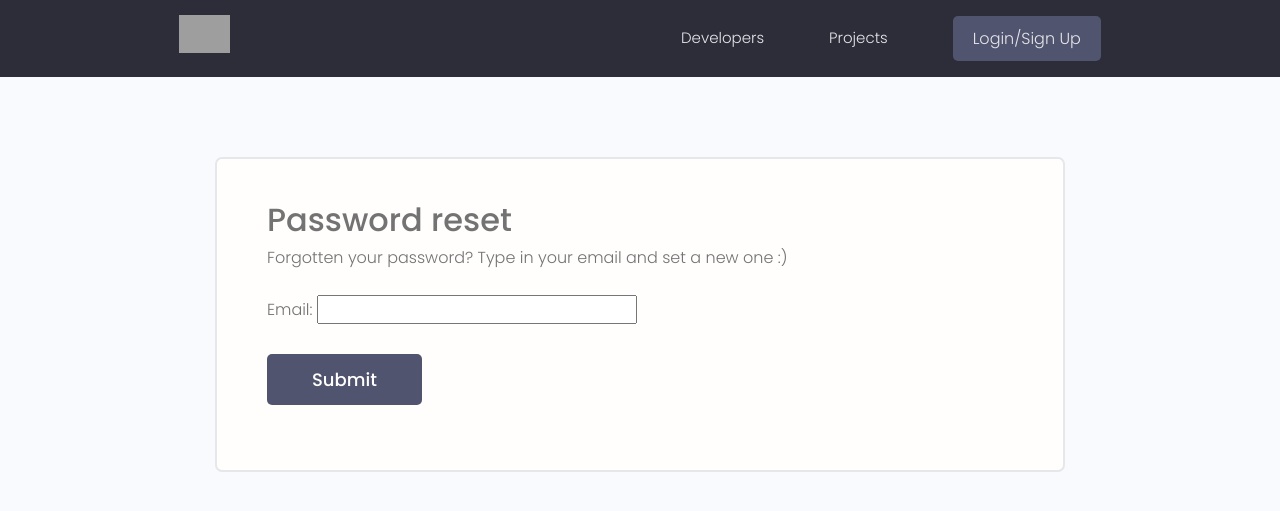
After one commit to Simon-zps/Django-devsearch, a Django app: page /reset_password/ in a window 1280 px wide. The commit adds this page. Shown: the top 511 px of the page. Run offline with Django 4.2, Linux system fonts and the light colour scheme; some libraries are stand-ins or nearby versions; grey boxes are pictures that could not be loaded.

Commit message:
Password reset customization

```diff
--- a/devsearch/urls.py
+++ b/devsearch/urls.py
@@ -3,12 +3,19 @@ from django.contrib import admin
 from django.urls import path, include
 from django.conf import settings
 from django.conf.urls.static import static
+from django.contrib.auth import views as auth_views
 
 
 urlpatterns = [
     path('admin/', admin.site.urls),
     path('projects/', include('projects.urls')),
     path('', include('users.urls')),
+
+    # Class based views
+    path('reset_password/', auth_views.PasswordResetView.as_view(template_name='reset_password.html'), name="reset_password"),
+    path('reset_password_sent/', auth_views.PasswordResetDoneView.as_view(template_name='reset_password_sent.html'), name="password_reset_done"),
+    path('reset/<uidb64>/<token>', auth_views.PasswordResetConfirmView.as_view(template_name='reset.html'), name="password_reset_confirm"),
+    path('reset_password_complete/', auth_views.PasswordResetCompleteView.as_view(template_name='reset_password_complete.html'), name="password_reset_complete"),
 ]
 
 urlpatterns += static(settings.MEDIA_URL, document_root=settings.MEDIA_ROOT)
--- /dev/null
+++ b/templates/reset_password.html
@@ -0,0 +1,24 @@
+{% extends 'main.html' %}
+
+
+{% block content %}
+
+<main class="formPage my-xl">
+    <div class="content-box">
+        <div class="formWrapper">
+            <h3>Password reset</h3>
+            <p>Forgotten your password? Type in your email and set a new one :)</p>
+            <br>
+
+            <form class="form" method="POST">
+                {% csrf_token %}
+
+                {{form.as_p}}
+
+                <input class="btn btn--sub btn--lg  my-md" type="submit" value="Submit" />
+            </form>
+        </div>
+    </div>
+</main>
+
+{% endblock %}
--- a/users/templates/users/login_register.html
+++ b/users/templates/users/login_register.html
@@ -42,7 +42,7 @@
                 </div>
                 <div class="auth__actions">
                   <input class="btn btn--sub btn--lg" type="submit" value="Log In" />
-                  <a href="forgetpassword.html">Forget Password?</a>
+                  <a href="{% url 'reset_password' %}">Forget Password?</a>
                 </div>
               </form>
               <div class="auth__alternative">
```
Also changed, not shown: templates/reset.html (added, +24 -0 lines), templates/reset_password_complete.html (added, +18 -0 lines), templates/reset_password_sent.html (added, +18 -0 lines), db.sqlite3.
